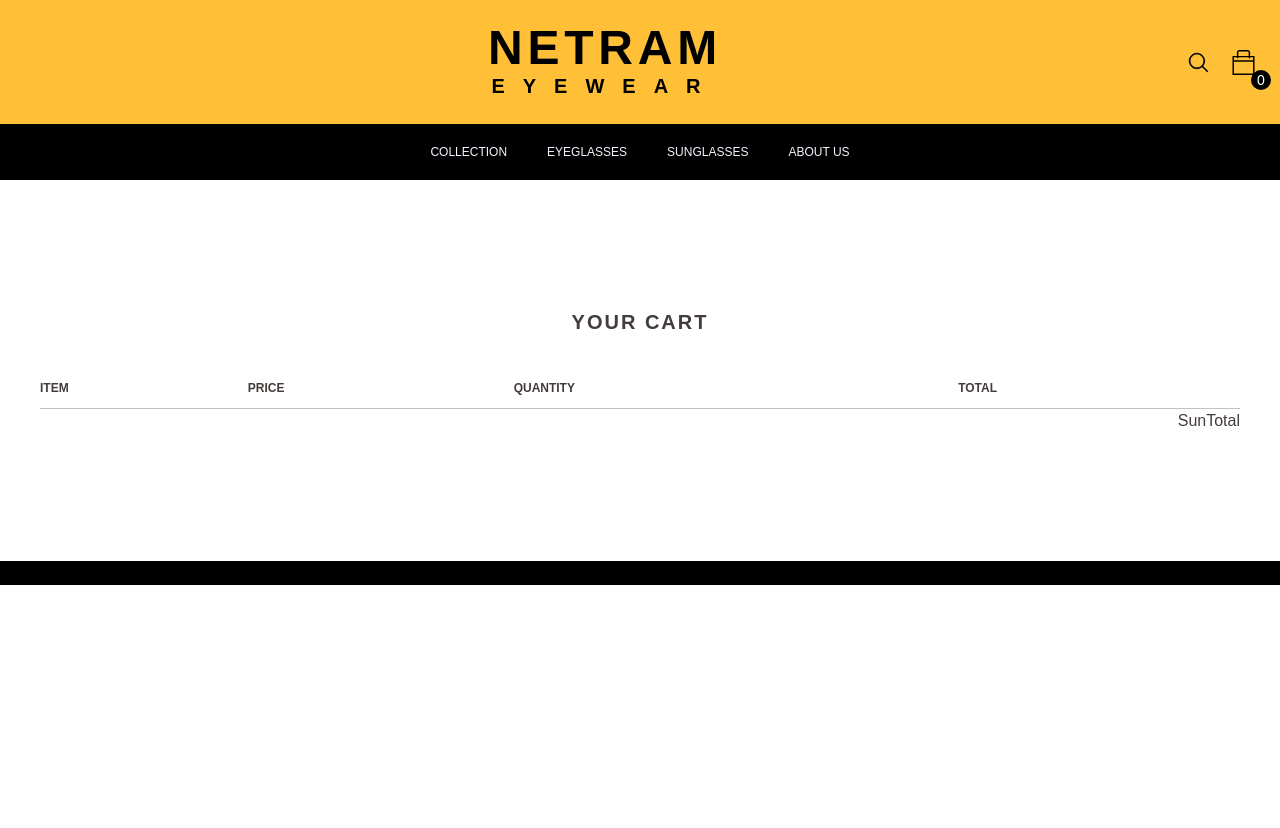
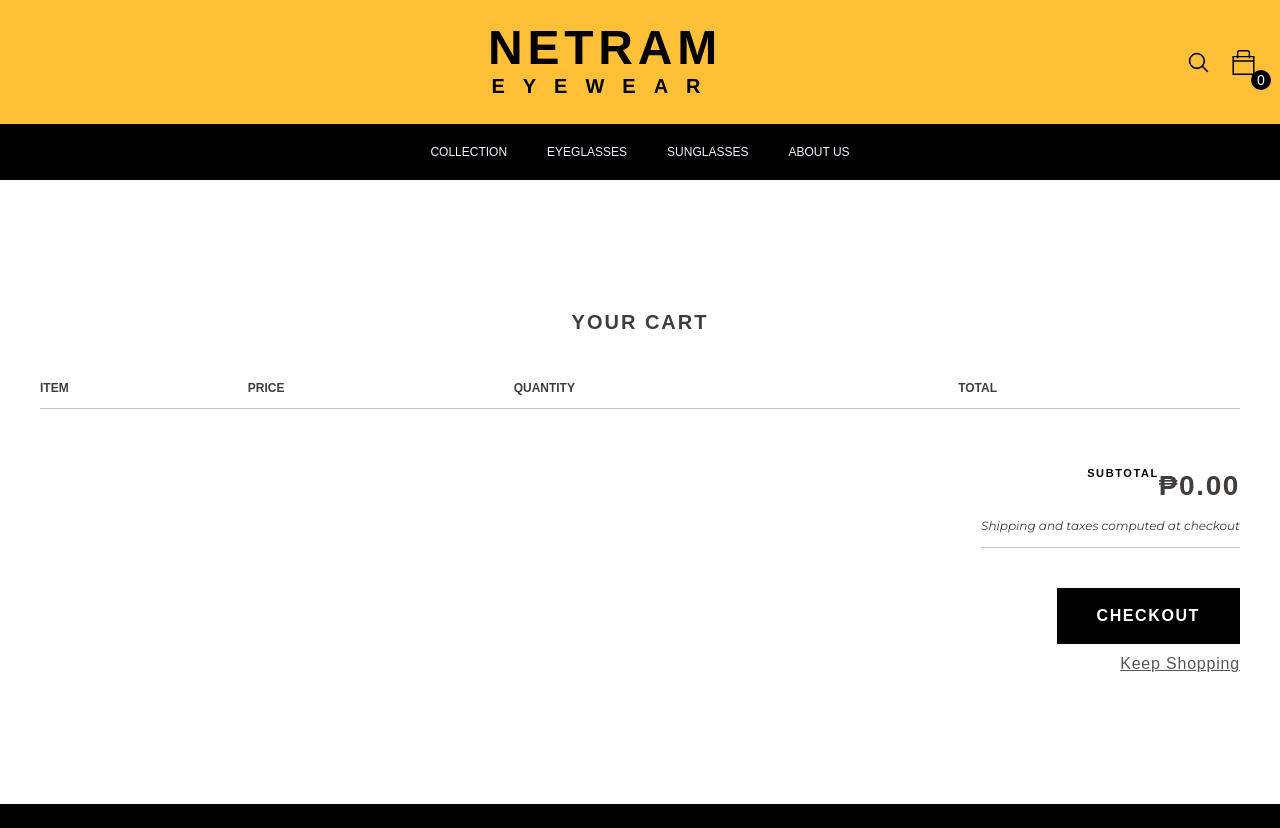
Before and after one commit to priyalgoti07/eyewear-react-app, a React (Vite) app: page /cart in a window 1280 px wide. Before the commit the page ends 800 px from the top, so only its background shows below. Built offline with nearby package versions, Linux system fonts and the light colour scheme; a web font is replaced by a local one.

Commit message:
cart page all most completed on website

```diff
--- a/src/Components/Cart/Cart.jsx
+++ b/src/Components/Cart/Cart.jsx
@@ -2,6 +2,7 @@
 import { useDispatch, useSelector } from 'react-redux'
 import { useTable } from 'react-table'
 import { removecart } from '../../cartData/cartSlice'
+import { Link } from 'react-router-dom'
 
 const Cart = () => {
     const displayCartData = useSelector(state => state)
@@ -66,7 +67,7 @@
                     const { id } = cell.row.original;
                     const quantity = quantities[id] || cell.value;
                     return (
-                        <div className='border-[1px] border-gray-400 max-w-[55%] flex justify-center gap-5'>
+                        <div className='border-[1px] border-gray-400 max-w-[55%] flex justify-center gap-4'>
                             <button onClick={() => handleQuantityChange(id, -1)}>-</button>
                             {quantity}
                             <button onClick={() => handleQuantityChange(id, 1)}>+</button>
@@ -77,6 +78,12 @@
             {
                 Header: 'TOTAL',
                 accessor: 'total',
+                Cell: ({ cell }) => {
+                    const totalFormated = cell.value.toLocaleString('en-US', { minimumFractionDigits: 2, maximumFractionDigits: 2 });
+                    return (
+                        <div>{`₱ ${totalFormated}`}</div>
+                    )
+                }
             },
             {
                 Header: '',
@@ -102,6 +109,11 @@
         rows,
         prepareRow,
     } = useTable({ columns, data });
+
+
+    const subTotal = data?.map((item) => item.total).reduce((acc, item) => acc + item, 0);
+    const formattedSubtotal = subTotal.toLocaleString('en-US', { minimumFractionDigits: 2, maximumFractionDigits: 2 });
+
     return (
         <div className='container m-auto flex flex-col items-center justify-center my-32 text-[#423c3a]'>
 
@@ -142,8 +154,14 @@
                         })}
                     </tbody>
                 </table>
-                <div className='float-end'>
-                    SunTotal
+                <div className='float-end mt-14 flex flex-col justify-center items-end'>
+                    <div className='flex  items-start tracking-widest '>
+                        <span className='uppercase font-bold text-black  text-[11px]'>SubTotal</span>
+                        <span className='text-blac text-[28px] font-black'>{`₱${formattedSubtotal}`}</span>
+                    </div>
+                    <div className='text-[12px] mt-[10px] italic font-Montserrat pb-3 border-b-[1px] border-[#c2c2c2]'>Shipping and taxes computed at checkout</div>
+                    <div className='mt-10 bg-black text-white'><button className='py-4 px-10 uppercase font-semibold tracking-widest hover:bg-[#C8651B]'>Checkout</button></div>
+                    <Link className='mt-2 text-[#585858] tracking-wider underline cursor-pointer' to={"/"}>Keep Shopping</Link>
                 </div>
             </div>
 
```
